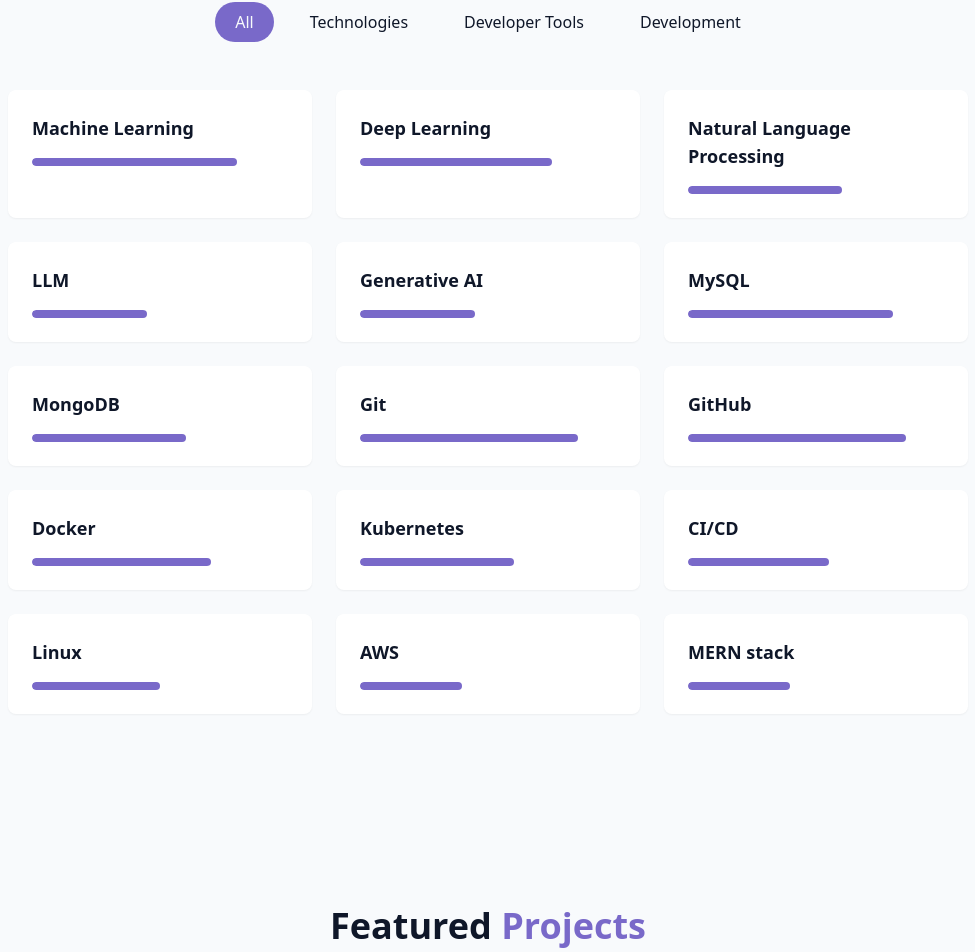
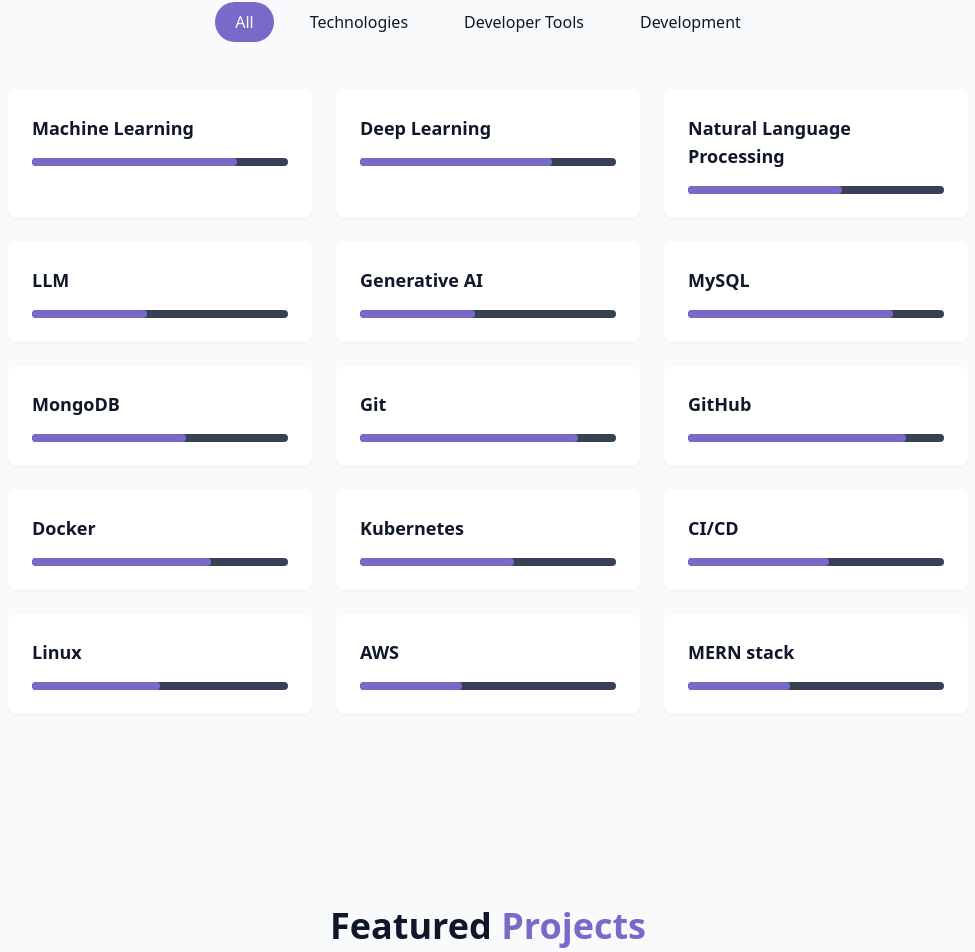
Before and after one commit to Nik-56/react-tailwind-portfolio, a React (Vite) app: page / in a window 1280 px wide. Shown: the part 1760-2712 px from the top of the page, without its empty margins (152-1127 px from the left). Built offline with nearby package versions, Linux system fonts and the light colour scheme.

Commit message:
Made progress bar in skills much better

```diff
--- a/src/components/SkillsSection.jsx
+++ b/src/components/SkillsSection.jsx
@@ -58,11 +58,13 @@
                             <div className="text-left mb-4">
                                 <h3 className="font-semibold text-lg">{skill.name}</h3>
                             </div>
-                            <div className="w-full bg-secondary/50 h-2 rounded-full overflow-hidden">
-                                <div className="bg-primary h-2 rounded-full origin-left animate-[grow_1.5s_ease-out"
-                                style={{width: skill.level + "%"}}
-                                />
+                            <div className="w-full h-2 rounded-full bg-gray-700 relative overflow-hidden">
+                            <div
+                                className="absolute top-0 left-0 h-full bg-primary rounded-full animate-[grow_1.5s_ease-out]"
+                                style={{ width: skill.level + "%" }}
+                            />
                             </div>
+
 
                         </div>
                     ))}
```
